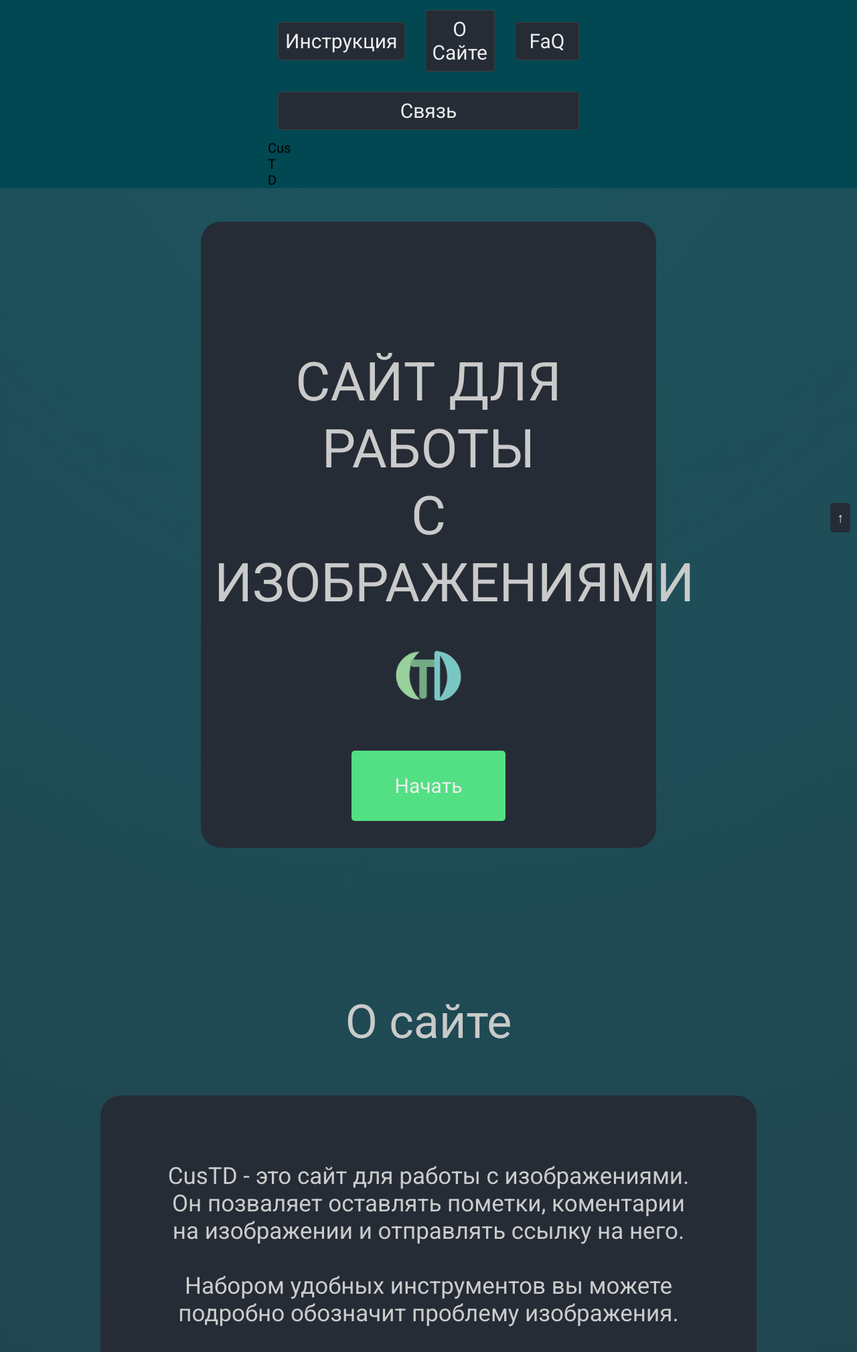
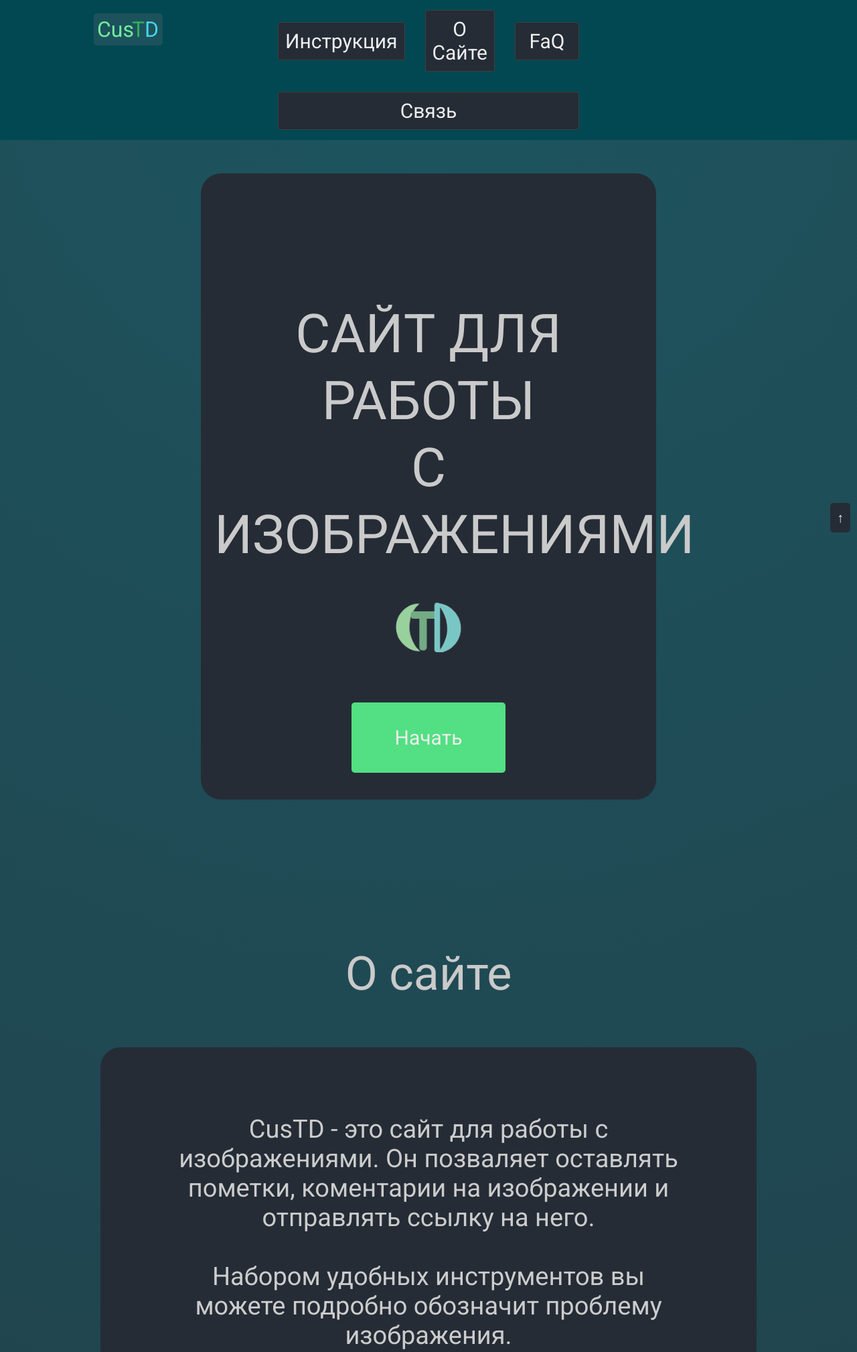
Before and after one commit to Joneks421/ProjectIMG, a Flask app: page / in a window 1280 px wide. Shown: the top 2019 px of the page at 67% size. Run offline with Flask 2, Linux system fonts and the light colour scheme.

Commit message:
Alpha 0.1

```diff
--- a/project/static/styles/main-style.css
+++ b/project/static/styles/main-style.css
@@ -76,6 +76,124 @@
     padding: 0 400px 0 400px;
     background-color: #014852;
 }
+
+.name-menu {
+    position: absolute;
+    left: 140px;
+    top: 20px;
+    width: 103px;
+    color: #CCC;
+    padding: 5px;
+    background-color: #1c525c;
+    border-radius: 5px;
+}
+
+.name-menuCus {
+    color: #74ee9e;
+    font-size: xx-large;
+    width: 52px;
+    display: inline-block;
+    position: relative;
+}
+.name-menuT {
+    color: #30ac5b;
+    font-size: xx-large;
+    width: 19px;
+    display: inline-block;
+    position: relative;
+}
+.name-menuD {
+    color: #46d6e9;
+    font-size: xx-large;
+    width: 19px;
+    display: inline-block;
+    position: relative;
+}
+
+.name-menu > p:nth-child(1) {
+    animation: pulse-nameCus 3s infinite 0.2s;
+  }
+.name-menu > p:nth-child(1) {
+    animation: pulse-nameCus 3s infinite 0.4s;
+  }
+.name-menu > p:nth-child(1) {
+    animation: pulse-nameCus 3s infinite 0.6s;
+  }
+.name-menu > p:nth-child(1) {
+    animation: pulse-nameCus 3s infinite 0.8s;
+  }
+.name-menu > p:nth-child(1) {
+    animation: pulse-nameCus 3s infinite 1s;
+  }
+
+@keyframes pulse-nameCus {
+    0%, 100% {
+      color: #74ee9e;
+    }
+    20% {
+      color: #30ac5b;
+    }
+    40% {
+        color: #46d6e9;
+      }
+  }
+
+.name-menu > p:nth-child(2) {
+    animation: pulse-nameT 3s infinite 0.2s;
+  }
+.name-menu > p:nth-child(2) {
+    animation: pulse-nameT 3s infinite 0.4s;
+  }
+.name-menu > p:nth-child(2) {
+    animation: pulse-nameT 3s infinite 0.6s;
+  }
+.name-menu > p:nth-child(2) {
+    animation: pulse-nameT 3s infinite 0.8s;
+  }
+.name-menu > p:nth-child(2) {
+    animation: pulse-nameT 3s infinite 1s;
+  }
+
+@keyframes pulse-nameT {
+    0%, 100% {
+      color: #30ac5b;
+    }
+    20% {
+      color: #46d6e9;
+    }
+    40% {
+        color: #74ee9e;
+      }
+  }
+
+.name-menu > p:nth-child(3) {
+    animation: pulse-nameD 3s infinite 0.2s;
+  }
+.name-menu > p:nth-child(3) {
+    animation: pulse-nameD 3s infinite 0.4s;
+  }
+.name-menu > p:nth-child(3) {
+    animation: pulse-nameD 3s infinite 0.6s;
+  }
+.name-menu > p:nth-child(3) {
+    animation: pulse-nameD 3s infinite 0.8s;
+  }
+.name-menu > p:nth-child(3) {
+    animation: pulse-nameD 3s infinite 1s;
+  }
+
+@keyframes pulse-nameD {
+    0%, 100% {
+      color: #46d6e9;
+    }
+    20% {
+      color: #74ee9e;
+    }
+    40% {
+        color: #30ac5b;
+      }
+  }
+
 
 .header {
     background:radial-gradient(circle at top center, #1d555f, #252c36);
@@ -185,7 +303,7 @@
 }
 
 .index-content.about-container > p {
-    font-size: 35px;
+    font-size: 38px;
     height: 60vh;
     padding: 100px 0 50px 0;
     margin: 0 100px 0 100px;
--- a/project/static/styles/style.css
+++ b/project/static/styles/style.css
@@ -46,9 +46,7 @@
   left: var(--menu-left);
   display: inline-block;
   font-size: 0;
-  z-index: 1000;
   border-radius: 0 7px 7px 0;
-  rotate: 270deg;
 }
 
 .menu__item {
```
